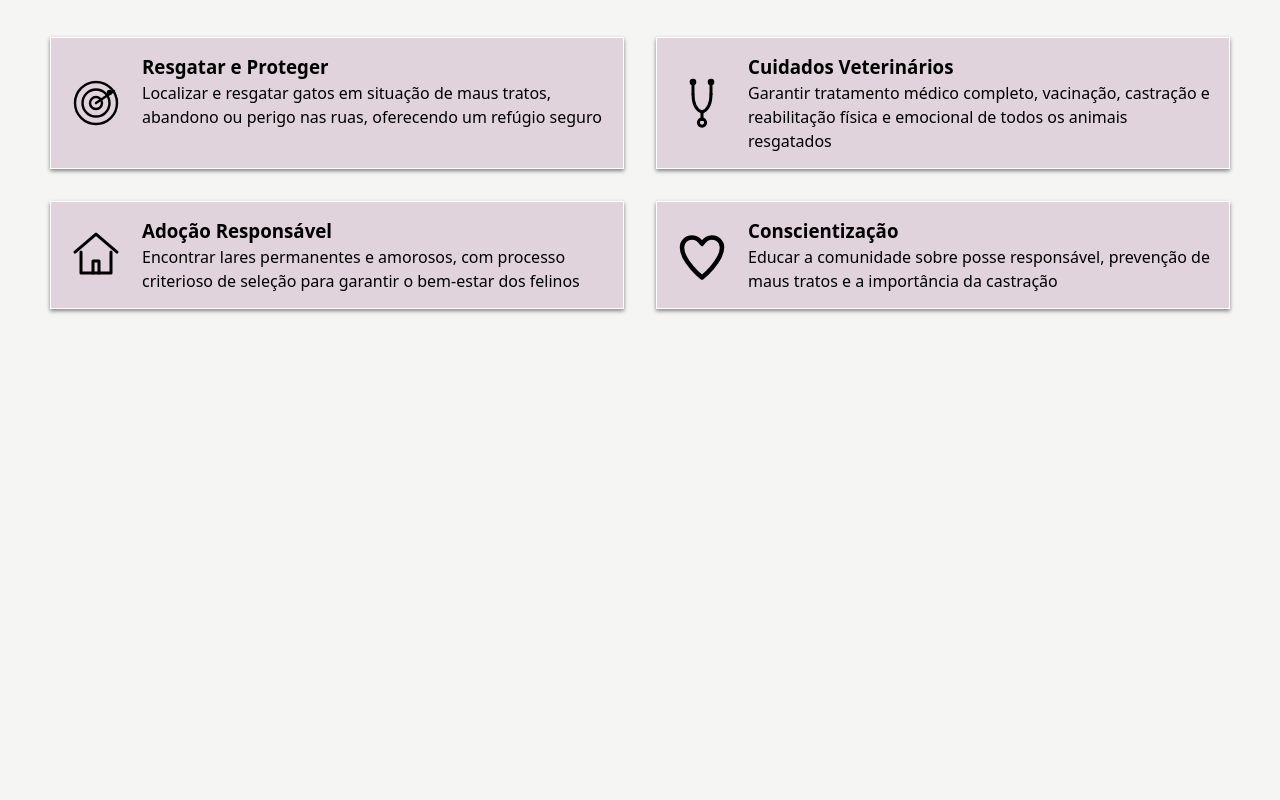
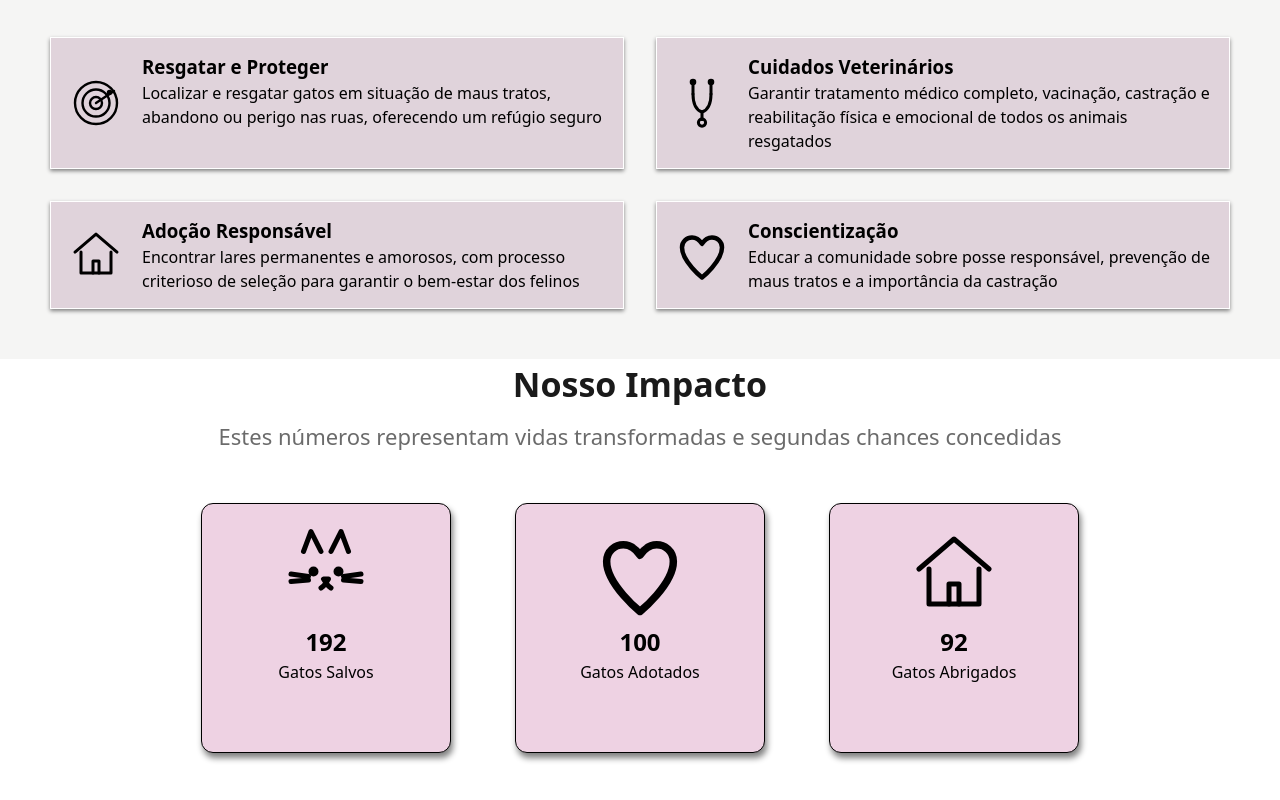
Before and after one commit to SnezzyDwarf/cantinho-do-amor-landing, a React (Vite) app: page / in a window 1280 px wide. Shown: the part 1742-2542 px from the top of the page. Before the commit the page ends 2101 px from the top, so only its background shows below. Built offline with nearby package versions, Linux system fonts and the light colour scheme.

Commit message:
WIP: add section counter and JSX implemntation

```diff
--- a/src/app/App.jsx
+++ b/src/app/App.jsx
@@ -2,6 +2,7 @@ import Header from "./components/Header";
 import Hero from "./components/Hero";
 import About from "./components/About";
 import Objective from "./components/Objective";
+import Counter from "./components/Counter";
 
 function App() {
   return (
@@ -10,6 +11,7 @@ function App() {
       <Hero />
       <About />
       <Objective />
+      <Counter />
     </>
   );
 }
--- /dev/null
+++ b/src/app/components/Counter.jsx
@@ -0,0 +1,109 @@
+import { useState, useEffect, useRef } from "react";
+import "../styles/Counter.css";
+import CatIcon from "../assets/Ui/CatIcon";
+import HouseIcon from "../assets/Ui/HouseIcon";
+import HeartIcon from "../assets/Ui/HeartIcon";
+
+export default function Counter() {
+  const [count1, setCount1] = useState(0);
+  const [count2, setCount2] = useState(0);
+  const [count3, setCount3] = useState(0);
+
+  const countsRef = useRef([0, 0, 0]);
+  const sectionRef = useRef(null);
+  const [hasStarted, setHasStarted] = useState(false);
+
+  useEffect(() => {
+    const observer = new IntersectionObserver(
+      ([entry]) => {
+        if (entry.isIntersecting) {
+          setHasStarted(true);
+          observer.disconnect(); // dispara só uma vez
+        }
+      },
+      { threshold: 0.4 },
+    );
+
+    if (sectionRef.current) {
+      observer.observe(sectionRef.current);
+    }
+
+    return () => observer.disconnect();
+  }, []);
+
+  useEffect(() => {
+    if (!hasStarted) return;
+
+    const targets = [192, 100, 92];
+    const steps = 48;
+    const incs = targets.map((t) => Math.max(1, Math.ceil(t / steps)));
+
+    const interval = setInterval(() => {
+      setCount1((prev) => {
+        const next = Math.min(prev + incs[0], targets[0]);
+        countsRef.current[0] = next;
+        return next;
+      });
+
+      setCount2((prev) => {
+        const next = Math.min(prev + incs[1], targets[1]);
+        countsRef.current[1] = next;
+        return next;
+      });
+
+      setCount3((prev) => {
+        const next = Math.min(prev + incs[2], targets[2]);
+        countsRef.current[2] = next;
+        return next;
+      });
+
+      if (
+        countsRef.current[0] >= targets[0] &&
+        countsRef.current[1] >= targets[1] &&
+        countsRef.current[2] >= targets[2]
+      ) {
+        clearInterval(interval);
+      }
+    }, 50);
+
+    return () => clearInterval(interval);
+  }, [hasStarted]);
+
+  return (
+    <section className="impact_box" ref={sectionRef}>
+      <div className="impact_box-text">
+        <h2>Nosso Impacto</h2>
+        <p>
+          Estes números representam vidas transformadas e segundas chances
+          concedidas
+        </p>
+      </div>
+
+      <div className="impact_container">
+        <div className="impact_container-box">
+          <CatIcon size={100} className="impact-icon" />
+          <div className="impact_container-box_text">
+            <h2>{count1}</h2>
+            <p>Gatos Salvos</p>
+          </div>
+        </div>
+
+        <div className="impact_container-box">
+          <HeartIcon size={100} className="impact-icon" />
+          <div className="impact-container-box_text">
+            <h2>{count2}</h2>
+            <p>Gatos Adotados</p>
+          </div>
+        </div>
+
+        <div className="impact_container-box">
+          <HouseIcon size={100} className="impact-icon" />
+          <div className="impact-container-box_text">
+            <h2>{count3}</h2>
+            <p>Gatos Abrigados</p>
+          </div>
+        </div>
+      </div>
+    </section>
+  );
+}
--- /dev/null
+++ b/src/app/styles/Counter.css
@@ -0,0 +1,64 @@
+:root {
+  --color-primary: #e1acce;
+  --color-primary-soft: #eed2e3;
+  --color-body: #f5f5f4;
+
+  --color-bg-main: #ffffff;
+  --color-bg-soft: #e0d3db;
+
+  --color-text-main: #1a1a1a;
+  --color-text-muted: #6b6b6b;
+}
+
+.impact_box {
+  display: flex;
+  flex-direction: column;
+  justify-self: center;
+  width: 100%;
+  background-color: var(--color-bg-main);
+}
+
+.impact_box-text {
+  display: flex;
+  flex-direction: column;
+  text-align: center;
+  margin-bottom: 50px;
+}
+
+.impact_box-text h2 {
+  font-size: 34px;
+  margin-bottom: 10px;
+  color: var(--color-text-main);
+}
+
+.impact_box-text p {
+  font-size: 22px;
+  color: var(--color-text-muted);
+}
+
+.impact_container {
+  display: flex;
+  justify-content: space-evenly;
+  gap: 4rem;
+  margin: 0 auto;
+}
+
+.impact_container-box {
+  display: flex;
+  flex-direction: column;
+  text-align: center;
+  align-items: center;
+  border: 1px solid black;
+  width: 250px;
+  height: 250px;
+  padding: 20px;
+  margin-bottom: 100px;
+  background-color: var(--color-primary-soft);
+  border-radius: 12px;
+  box-shadow: 2px 5px 6px gray;
+}
+
+.impact_container-box:hover {
+  border: 2px solid gray;
+  box-shadow: 2px 5px 9px rgb(144, 105, 111);
+}
--- a/src/app/styles/Objective.css
+++ b/src/app/styles/Objective.css
@@ -1,15 +1,3 @@
-:root {
-  --color-primary: #e1acce;
-  --color-primary-soft: #eed2e3;
-  --color-body: #f5f5f4;
-
-  --color-bg-main: #ffffff;
-  --color-bg-soft: #e0d3db;
-
-  --color-text-main: #1a1a1a;
-  --color-text-muted: #6b6b6b;
-}
-
 .container-objective {
   display: flex;
   flex-direction: column;
```
